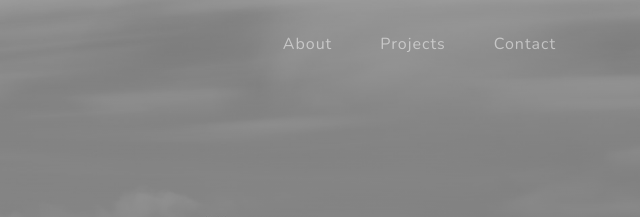
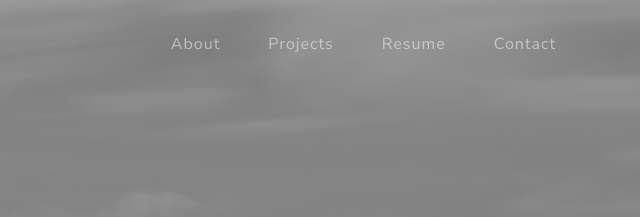
Before and after one commit to nashrulmazlan7/Portfolio, a plain HTML site: page index.html in a window 1280 px wide. Shown: the top 217 px of the page, 582-1222 px from the left. Drawn offline with nearby package versions, Linux system fonts and the light colour scheme.

Commit message:
Update index.html

```diff
--- a/index.html
+++ b/index.html
@@ -30,6 +30,7 @@
         <ul class="navbar-nav ms-auto">
           <li class="nav-item"><a class="nav-link" href="#about">About</a></li>
           <li class="nav-item"><a class="nav-link" href="#projects">Projects</a></li>
+          <li class="nav-item"><a class="nav-link" href="assets/img/Nashrul's Resume Updated.pdf">Resume</a></li>
           <li class="nav-item"><a class="nav-link" href="#signup">Contact</a></li>
         </ul>
       </div>
```
